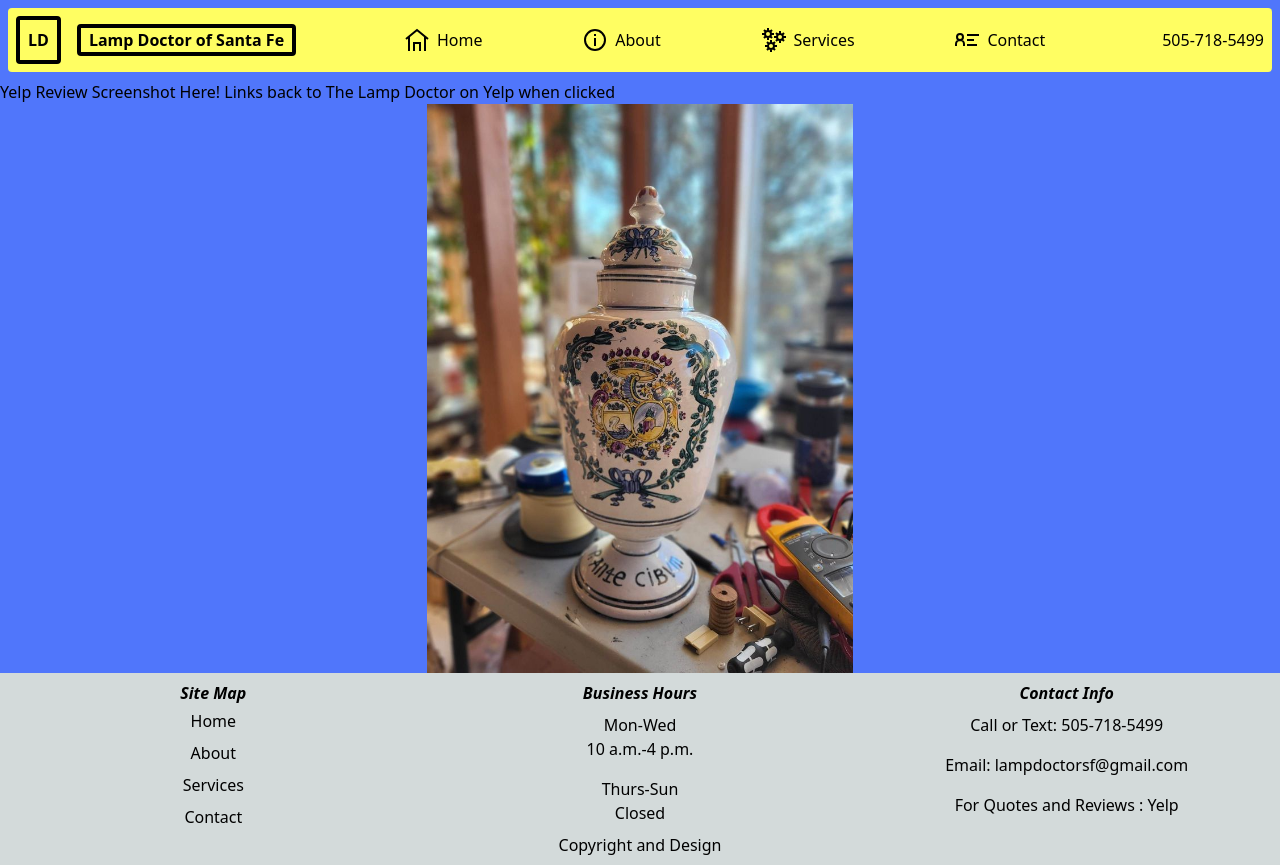
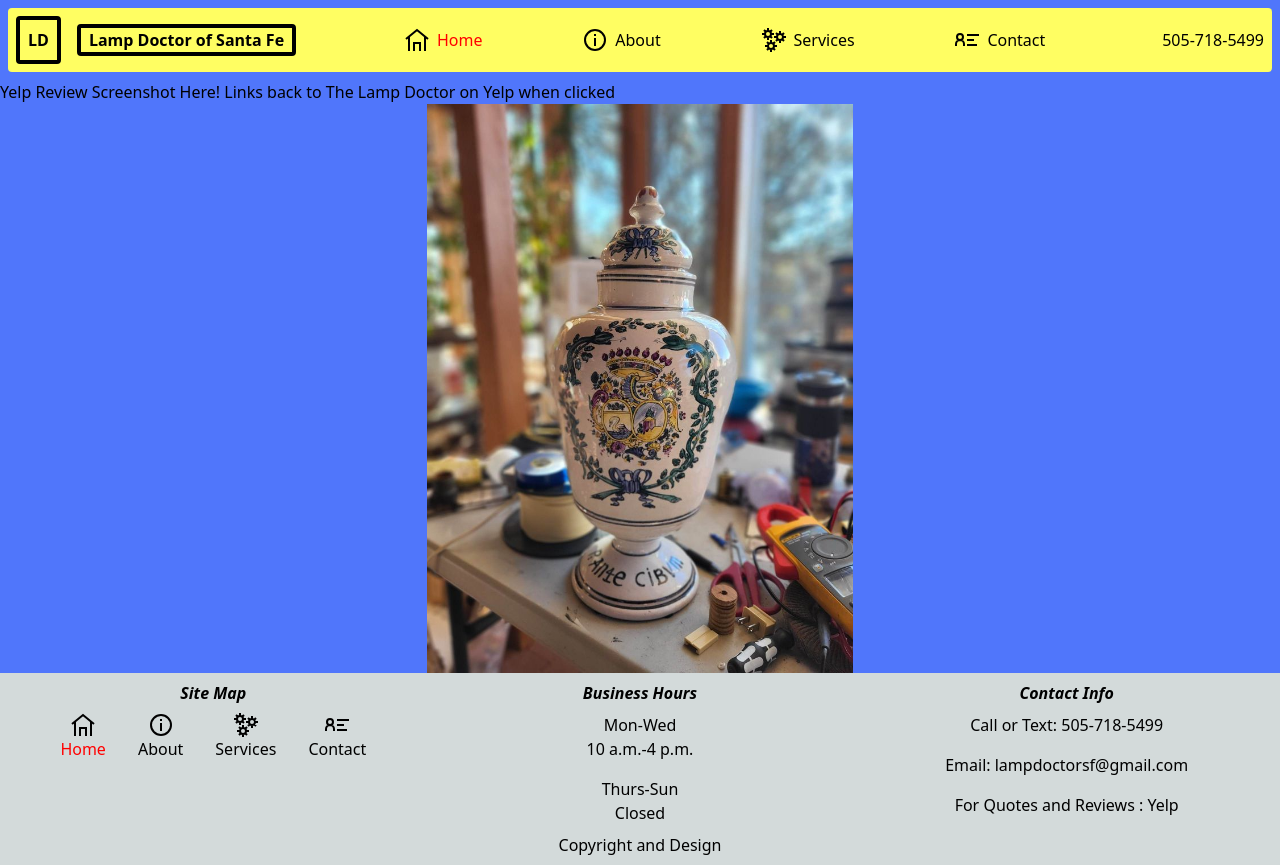
Before and after one commit to TheClutchC/lamp-doctor, a React (Create React App) app: page /#/ in a window 1280 px wide. Built offline with nearby package versions, Linux system fonts and the light colour scheme; the HTML template or start-up script is replaced by a standard one.

Commit message:
add icons to footer/ active links red

```diff
--- a/src/App.css
+++ b/src/App.css
@@ -23,3 +23,7 @@ body {
 footer {
   margin-top: auto;
 }
+
+a.active {
+  color: red;
+}
--- a/src/components/forFooter/SiteMap.js
+++ b/src/components/forFooter/SiteMap.js
@@ -1,10 +1,11 @@
-import { Link } from "react-router-dom";
+import { NavLink } from "react-router-dom";
+import { GrHome, GrCircleInformation, GrServices, GrContactInfo   } from "react-icons/gr";
 
 const mapLinks = [
-  'Home',
-  'About',
-  'Services',
-  'Contact'
+  { title: 'Home', icon: GrHome },
+  { title: 'About', icon: GrCircleInformation },
+  { title: 'Services', icon: GrServices },
+  { title: 'Contact', icon: GrContactInfo }
 ];
 
 const SiteMap = () => {
@@ -12,13 +13,14 @@ const SiteMap = () => {
 
   return (
     <div>
-      <div className="font-bold italic">Site Map</div>
+      <div className="text-center font-bold italic">Site Map</div>
       {mapLinks.map((page, index) => (
-        <div key={page} className="py-1 px-4">
-          <div className="text-center">
-            <Link to={linkPaths[index]}>
-              {page}
-            </Link>
+        <div key={page.title} className="inline-flex py-2 px-4">
+          <div>
+            <NavLink className="sitemap" to={linkPaths[index]}>
+              <page.icon className="text-center text-2xl m-auto"/>
+              <span>{page.title}</span>
+            </NavLink>
           </div>
         </div>
       ))}
```
Also changed, not shown: src/components/forHeader/NavLinks.js (+9 -5 lines).
